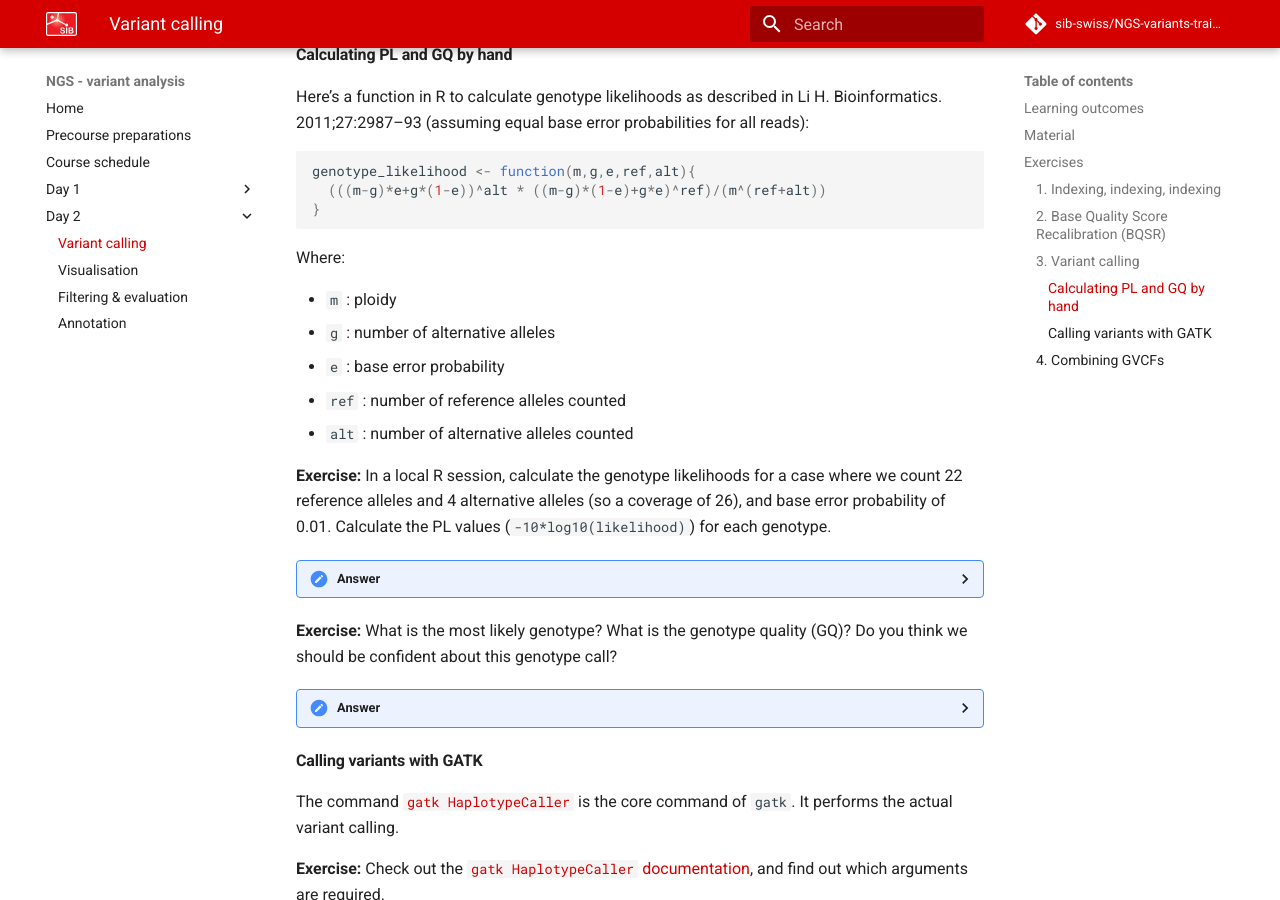
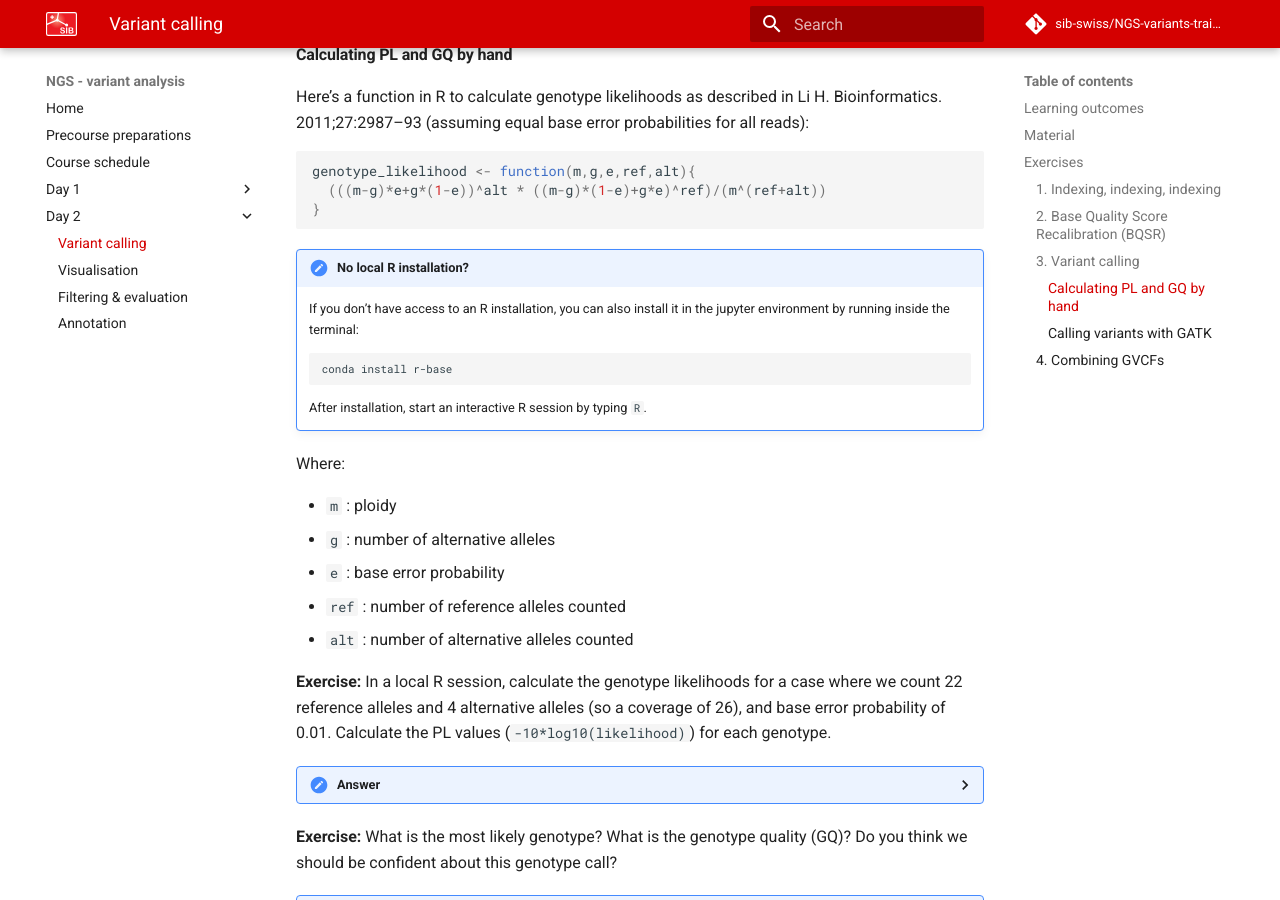
Before and after one commit to sib-swiss/NGS-variants-training, an MkDocs documentation site: the page built from docs/day2/variant_calling.md, in a window 1280 px wide and 900 px high, scrolled down 3167 px. Built offline with MkDocs 1.6.1 and Material for MkDocs 9.7.7, drawn with Linux system fonts in a browser that asks for light colours; comment, search, counter and statistics services are not loaded; the version menu is left out.

Commit message:
minor adjustments

````diff
--- a/docs/day2/variant_calling.md
+++ b/docs/day2/variant_calling.md
@@ -178,6 +178,16 @@
 }
 ```
 
+!!! note "No local R installation?"
+    If you don't have access to an R installation, you can also install it in the jupyter environment by running inside the terminal:
+
+    ```sh
+    conda install r-base
+    ```
+
+    After installation, start an interactive R session by typing `R`.
+
+
 Where:
 
 - `m` : ploidy
````
Also changed, not shown: docs/day2/filtering_evaluation.md (+4 -0 lines).
